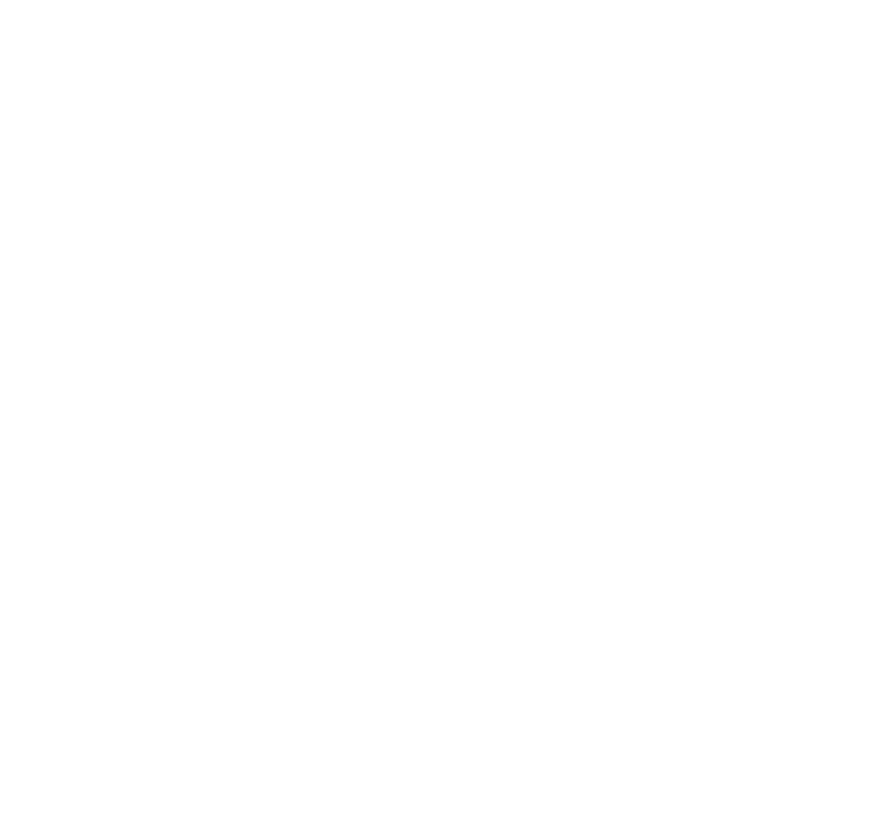
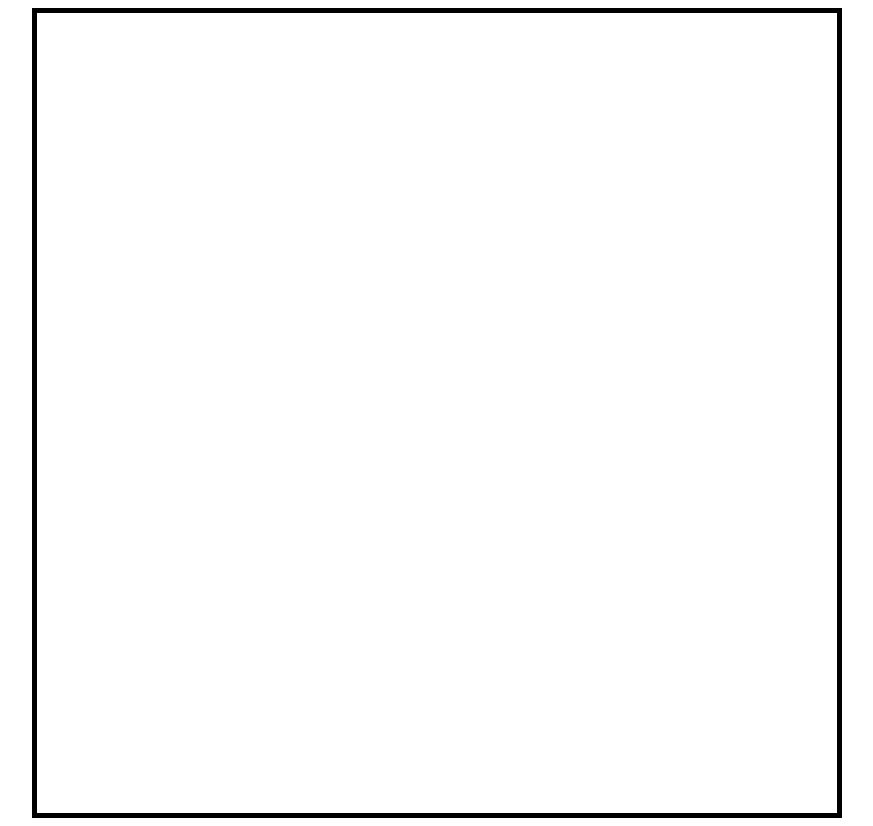
Before and after one commit to BeraTegui/Etch-a-Sketch, a plain HTML site: page index.html in a window 1280 px wide. Shown: the whole page, without its empty margins (203-1076 px from the left). Before the commit the page ends 800 px from the top, so only its background shows below. Drawn offline with Linux system fonts and the light colour scheme.

Commit message:
create divs inside container

```diff
--- a/css/styles.css
+++ b/css/styles.css
@@ -0,0 +1,7 @@
+.container{
+    width: 800px;
+    height: 800px;
+    border: solid #000 5px;
+    display: flex;
+    margin: auto;
+}
--- a/index.html
+++ b/index.html
@@ -7,6 +7,11 @@
     <link rel="stylesheet" href="css/styles.css">
 </head>
 <body>
+
+    <div class="container">
+
+    </div>
+
     <script src="script.js"></script>
 </body>
 </html>
--- a/script.js
+++ b/script.js
@@ -1,4 +1,4 @@
-const body = document.querySelector('body');
+const container = document.querySelector('.container');
 
 function gridCreation(layout){
     for(let i = 0; i <= layout; i++){
@@ -8,6 +8,6 @@ function gridCreation(layout){
         square.style.height = '10px';
         square.style.border = 'solid, white';
 
-        body.appendChild(square);
+        container.appendChild(square);
     }
 }
```
